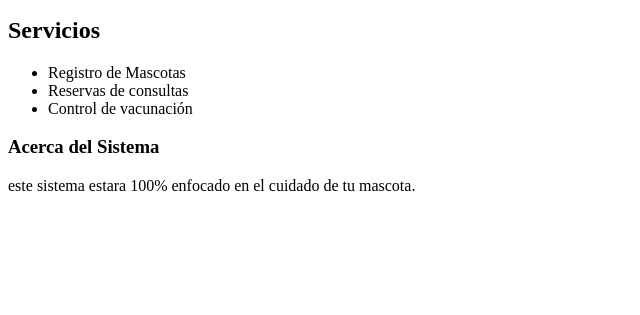
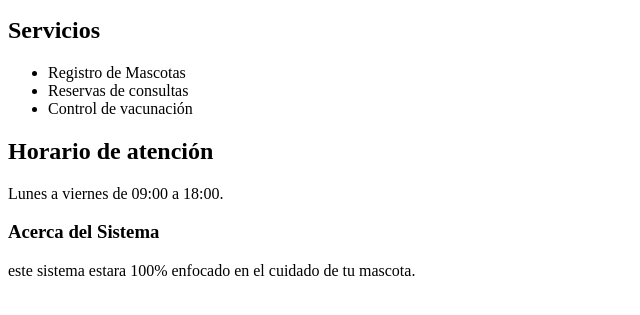
Before and after one commit to Kvnsvd1908/Veterinaria-DW-, a plain HTML site: page index.html in a window 1280 px wide. Shown: the part 101-416 px from the top of the page, without its empty margins (0-640 px from the left). Drawn offline with Linux system fonts and the light colour scheme.

Commit message:
agregamos horas de atencion del proyecto

```diff
--- a/index.html
+++ b/index.html
@@ -14,6 +14,12 @@
             <li>Reservas de consultas</li>
             <li>Control de vacunación</li>
         </ul>
+        <section>
+            <h2>Horario de atención</h2>
+            <p>
+            Lunes a viernes de 09:00 a 18:00.
+            </p>
+        </section>
         <h3>Acerca del Sistema</h3>
         <p>
             este sistema estara 100% enfocado en el cuidado de tu mascota.
```
